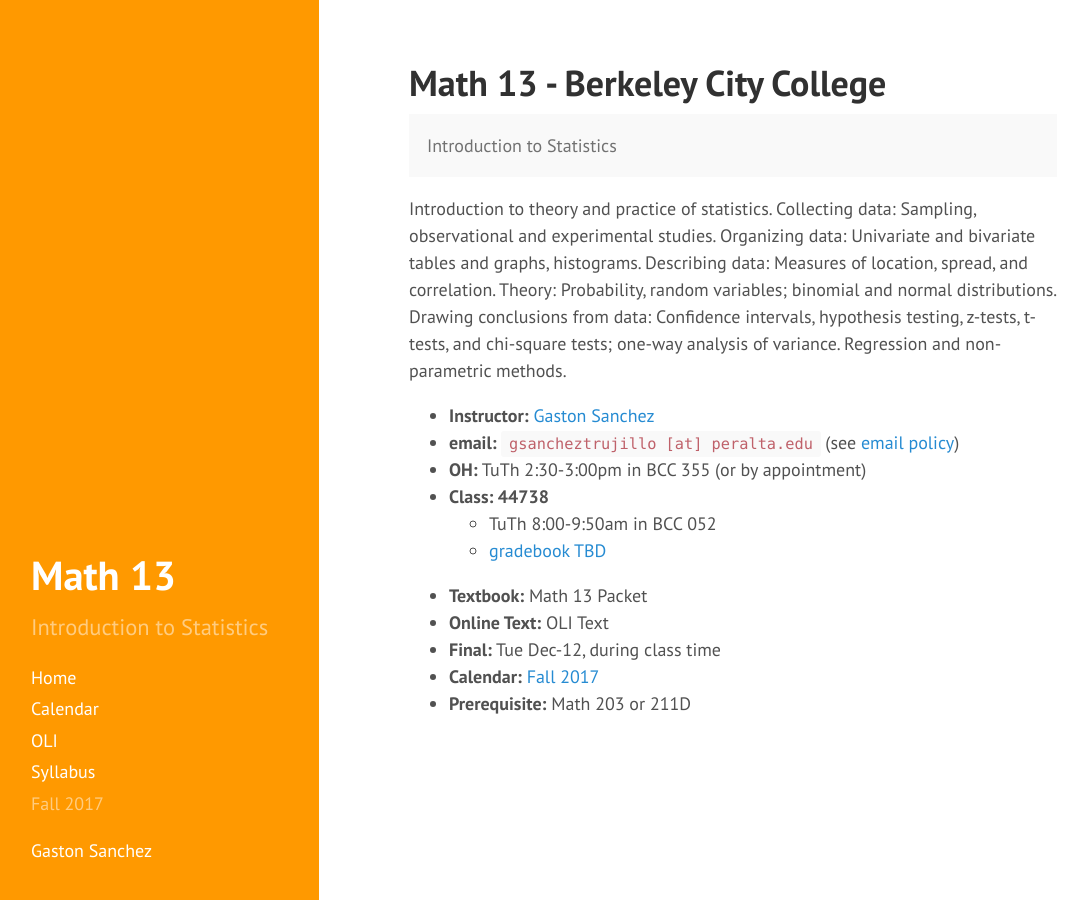
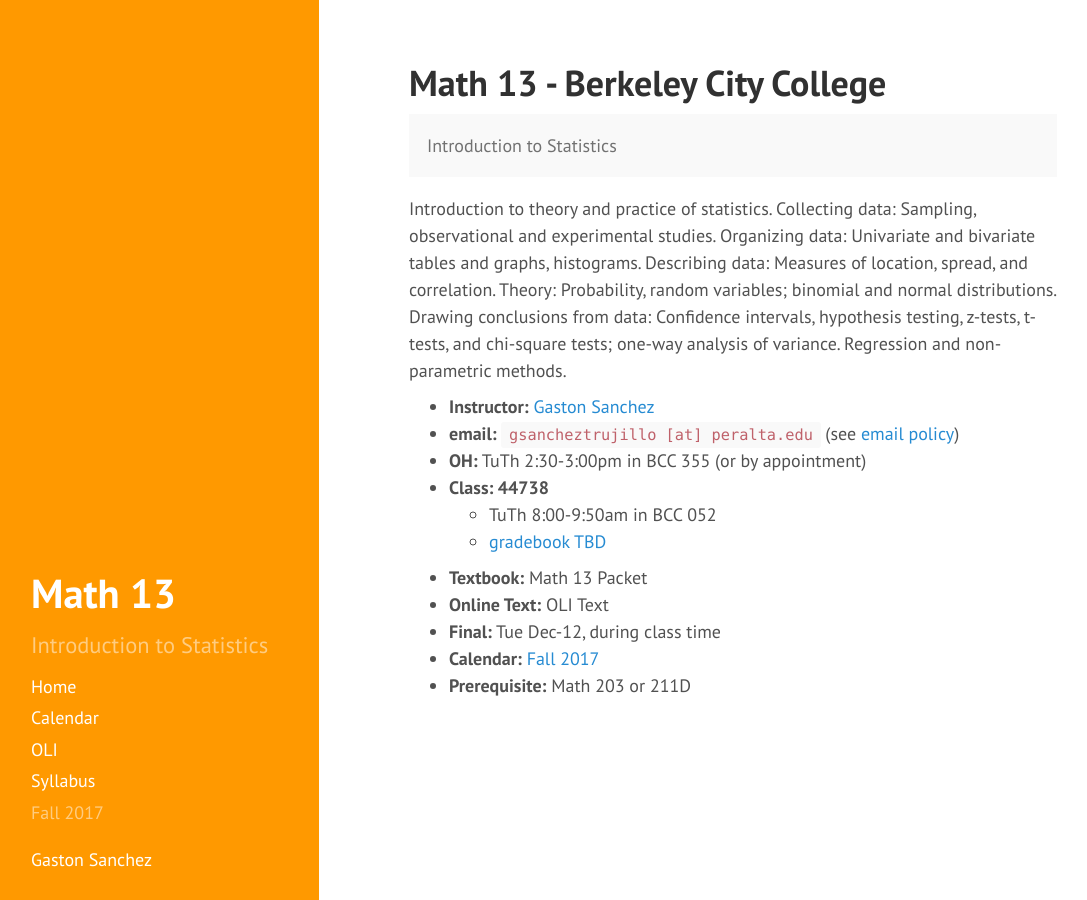
Before and after one commit to gastonstat/relic-math13, a Jekyll site: the page built from index.html, in a window 1280 px wide. Shown: the whole page, without its empty margins (5-1092 px from the left). Built offline with Jekyll 4.4.1, drawn with Linux system fonts in a browser that asks for light colours; nearby versions of some CDN libraries; the list of posts is cut into pages by our own code.

Commit message:
poole: reduce margin-bottom of <p> and <ul>

```diff
--- a/public/css/poole.css
+++ b/public/css/poole.css
@@ -106,7 +106,7 @@
 /* Body text */
 p {
   margin-top: 0;
-  margin-bottom: 1rem;
+  margin-bottom: 0.5rem;
 }
 
 strong {
@@ -117,7 +117,7 @@
 /* Lists */
 ul, ol, dl {
   margin-top: 0;
-  margin-bottom: 1rem;
+  margin-bottom: 0.5rem;
 }
 
 dt {
```
